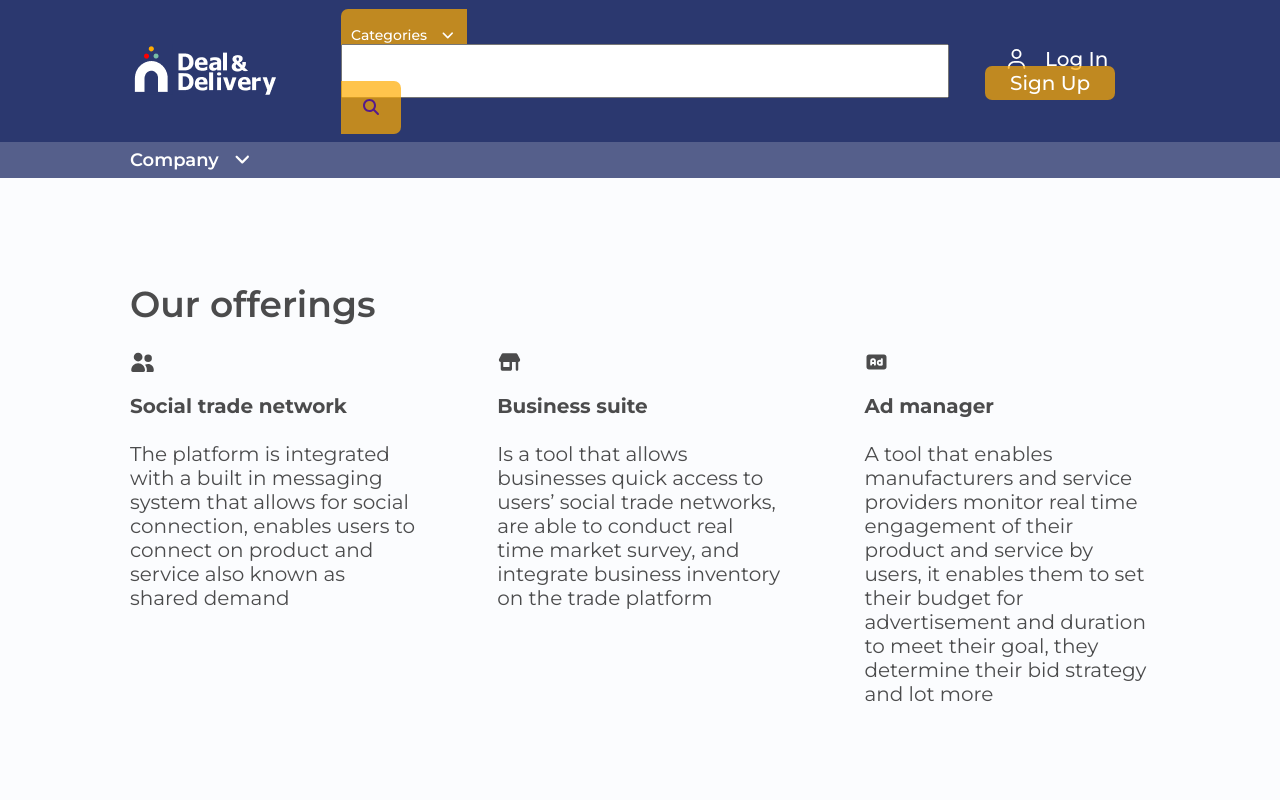
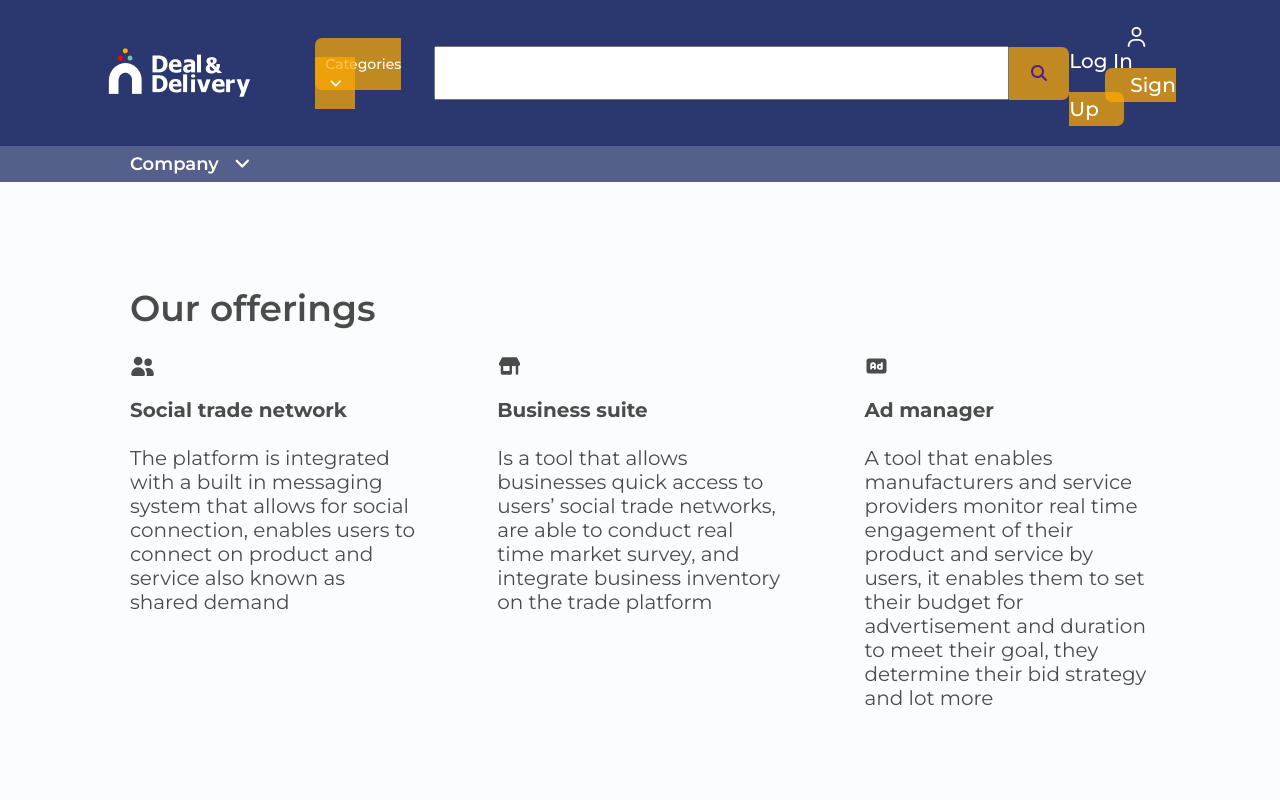
Before and after one commit to slim856/Deal-and-Delivery, a plain HTML site: page more.html in a window 1280 px wide. Shown: the top 800 px of the page. Drawn offline with Linux system fonts and the light colour scheme.

Commit message:
added class in more

```diff
--- a/more.html
+++ b/more.html
@@ -15,7 +15,7 @@
         <nav>
             <div class="navBar">
                 <a href=""><img src="img/logo.png" class="logo" alt=""></a>
-                <div>
+                <form class="searchBar">
                     <div class="categories-drpdwn">
                         <a href="#" onclick="Categories()" class="categories-drpdwn-btn">Categories<i
                                 class="fa fa-angle-down"></i></a>
@@ -28,7 +28,7 @@
                     </div>
                     <input type="text" class="search">
                     <a href="" class="searchBtn"><i class="fas fa-search"></i></a>
-                </div>
+                </form>
                 <div>
                     <a href="#" id="logIn-drp-btn" class="logIn"><i class="far fa-user"></i>Log In</a>
                     <div id="logIn-drp" class="login-inner">
```
